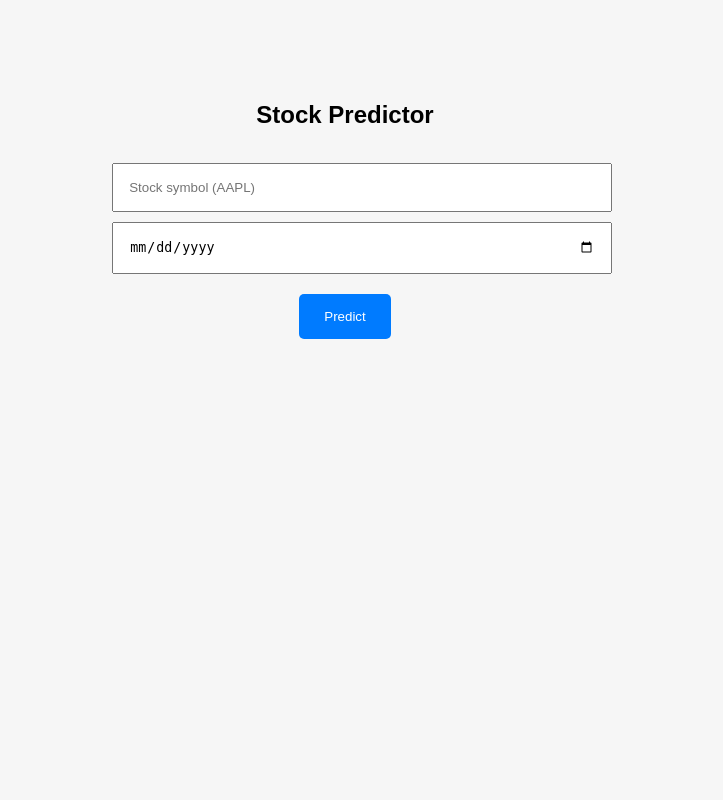
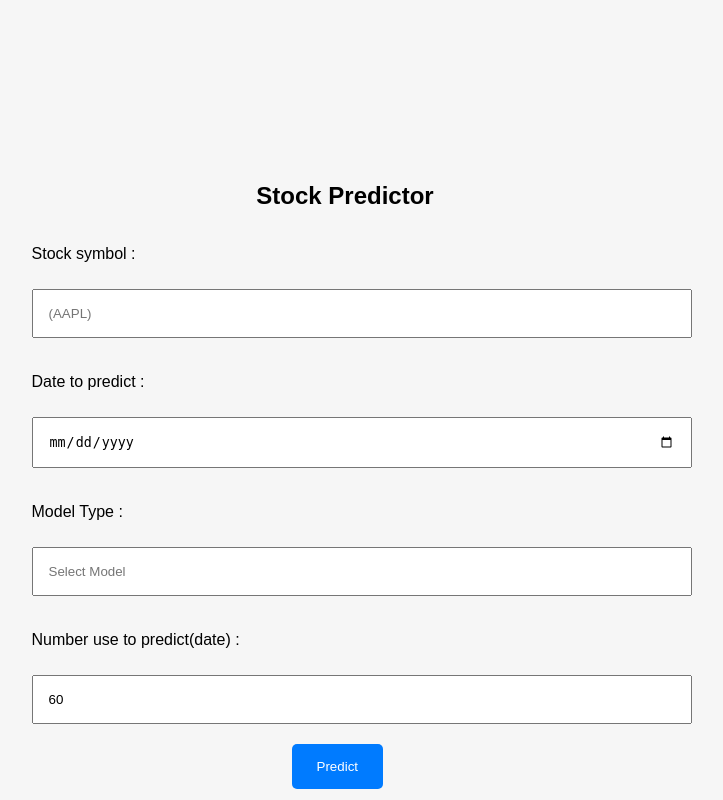
Before and after one commit to Pharadee1112/finalProjrct, a Flask app: page / in a window 1280 px wide. Shown: the whole page, without its empty margins (295-1018 px from the left). Run offline with Flask 3, Linux system fonts and the light colour scheme.

Commit message:
add model

```diff
--- a/app.py
+++ b/app.py
@@ -1,8 +1,15 @@
 from flask import Flask, render_template, request, jsonify
 from stock_analyzer import StockAnalyzer
 import datetime
+import matplotlib
+matplotlib.use('Agg')  # Use non-interactive backend
+import matplotlib.pyplot as plt
+import os
 
 app = Flask(__name__)
+
+# Ensure static folder exists
+os.makedirs('static', exist_ok=True)
 
 @app.route('/')
 def index():
@@ -13,9 +20,11 @@ def index():
 def analyze():
     symbol = request.form['symbol'].upper()
     date_input = request.form['date']
+    model_type = request.form['model_type'].lower()
+    data_points = int(request.form.get('data_points', 60))
 
     analyzer = StockAnalyzer()
-    data = analyzer.collect_data(symbol)
+    data = analyzer.collect_data(symbol, n_bars=data_points)
 
     last_date = data.index[-1]
     future_date = datetime.datetime.strptime(date_input, "%Y-%m-%d")
@@ -23,13 +32,37 @@ def analyze():
 
     if future_date in data.index:
         predicted = float(data.loc[future_date, 'close'])
+        mae = 0
+        mse = 0
+        actual_prices = data['close'].values
+        pred_prices = data['close'].values
     else:
-        predicted = float(analyzer.predict_future_close(days_ahead))
+        result = analyzer.predict_future_close(days_ahead, model_type=model_type)
+        predicted, mae, mse = result[0], result[1], result[2]
+        actual_prices, pred_prices = result[3], result[4]
+
+    # Generate and save plot
+    plt.figure(figsize=(10, 5))
+    plt.plot(actual_prices, label='Actual Prices', linewidth=2)
+    plt.plot(pred_prices, label='Model Predictions', linewidth=2)
+    plt.legend()
+    plt.xlabel('Days')
+    plt.ylabel('Price ($)')
+    plt.title(f'{symbol} - Actual vs Predicted ({model_type.upper()})')
+    plt.tight_layout()
+
+    filename = f'plot_{symbol}_{datetime.datetime.now().strftime("%Y%m%d_%H%M%S")}.png'
+    filepath = os.path.join('static', filename)
+    plt.savefig(filepath)
+    plt.close()
 
     return jsonify({
         "symbol": symbol,
         "predicted_close": round(predicted, 2),
-        "last_date": last_date.strftime('%d-%m-%Y')
+        "last_date": last_date.strftime('%d-%m-%Y'),
+        "mae": round(mae, 4),
+        "mse": round(mse, 4),
+        "plot": f'/static/{filename}'
     })
 
 
--- a/templates/index.html
+++ b/templates/index.html
@@ -10,19 +10,21 @@
             background: #f6f6f6;
             display: flex;
             justify-content: center;
-            align-items: center;
             height: 50vh;
         }
 
         .box {
             padding: 30px;
             border-radius: 10px;
-            text-align: center;
+            margin-top: 120px;
         }
         .h3 {
             font-size: 24px;
+            text-align: center;
         }
-
+        p {
+            margin-top: 35px;
+        }
         input {
             width: 100%;
             padding: 15px;
@@ -36,18 +38,29 @@
             border: none;
             border-radius: 5px;
             cursor: pointer;
+            margin-right: 60px;
+            margin-left: 260px;
         }
 
         /* popup */
         .popup {
             position: fixed;
             inset: 0;
-            background: rgba(76, 75, 75, 0.4);
+            background: rgba(207, 236, 239, 0.552);
             display: none;
             justify-content: center;
             align-items: center;
         }
-
+        .pop {
+            padding: 10px 20px;
+            background: #007BFF;
+            color: white;
+            border: none;
+            border-radius: 5px;
+            cursor: pointer;
+            margin-top: 10px;
+            margin-left: 50px;
+        }
         .popup-content {
             background: white;
             padding: 20px;
@@ -61,19 +74,35 @@
 
 <div class="box">
     <h3 class="h3">Stock Predictor</h3>
-
-    <input id="symbol" placeholder="Stock symbol (AAPL)">
+    <p>Stock symbol :</p>
+    <input id="symbol" placeholder="(AAPL)">
+    <p>Date to predict :</p>
     <input id="date" type="date">
-
+    <p>Model Type :</p>
+    <input id="model_type" list="models" placeholder="Select Model">
+    <datalist id="models">
+        <option value="Linear">
+        <option value="Ridge">
+        <option value="Polynomial">
+        <option value="SVR">
+        <option value="RandomForest">
+        <option value="GradientBoosting">
+        <option value="MLP">
+        <option value="LSTM">
+    </datalist>
+    <p>Number use to predict(date) :</p>
+    <input id="data_points" type="number" placeholder="Data points (default 60)" value="60">
     <button onclick="analyze()">Predict</button>
 </div>
+
 
 <!-- popup -->
 <div class="popup" id="popup">
     <div class="popup-content">
         <h3>Result</h3>
         <p id="result"></p>
-        <button onclick="closePopup()">Close</button>
+        <img id="plot" style="width: 100%; margin: 10px 0;">
+        <button class="pop" onclick="closePopup()">Close</button>
     </div>
 </div>
 
@@ -81,21 +110,38 @@
 function analyze() {
     const symbol = document.getElementById("symbol").value;
     const date = document.getElementById("date").value;
+    const model_type = document.getElementById("model_type").value;
+    const data_points = document.getElementById("data_points").value;
 
     fetch("/analyze", {
         method: "POST",
         headers: {
             "Content-Type": "application/x-www-form-urlencoded"
         },
-        body: `symbol=${symbol}&date=${date}`
+        body: `symbol=${symbol}&date=${date}&model_type=${model_type}&data_points=${data_points}`
     })
     .then(res => res.json())
     .then(data => {
+        if (data.error) {
+            document.getElementById("result").innerText = data.error;
+            document.getElementById("plot").style.display = "none";
+            document.getElementById("popup").style.display = "flex";
+            return;
+        }
         document.getElementById("result").innerHTML = `
             <b>${data.symbol}</b><br>
             Last date: ${data.last_date}<br>
-            Predicted close: <b>${data.predicted_close}</b>
+            Predicted close: <b>$${data.predicted_close}</b><br>
+            MAE: ${data.mae}<br>
+            MSE: ${data.mse}
         `;
+        document.getElementById("plot").style.display = "block";
+        document.getElementById("plot").src = data.plot;
+        document.getElementById("popup").style.display = "flex";
+    })
+    .catch(err => {
+        document.getElementById("result").innerText = "Unexpected error. Please try again.";
+        document.getElementById("plot").style.display = "none";
         document.getElementById("popup").style.display = "flex";
     });
 }
```
Also changed, not shown: requirements.txt (added, +8 -0 lines), stock_analyzer.py (+68 -8 lines), 1 other file.
